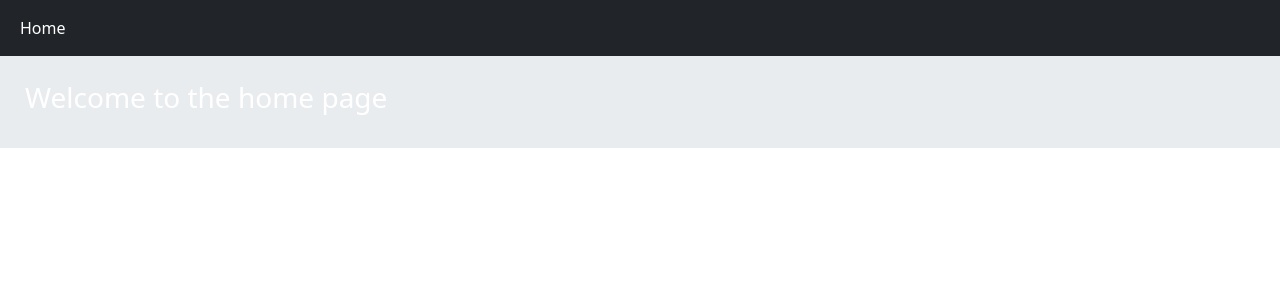
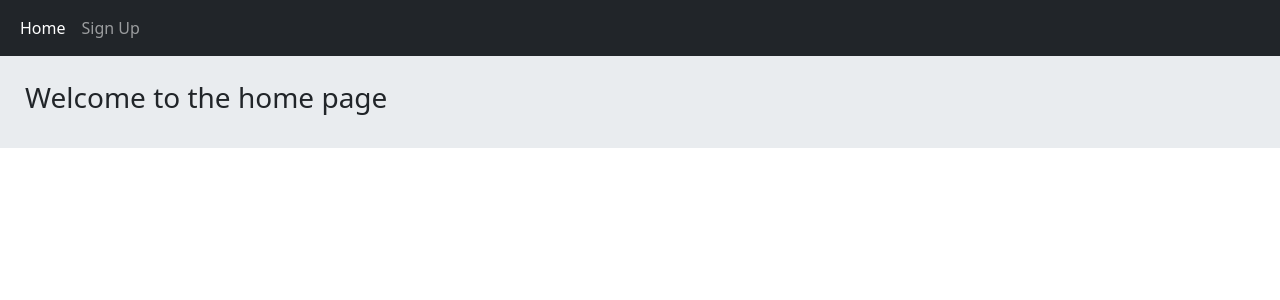
Before and after one commit to baqermarani/OnlineShop-Django, a Django app: page / in a window 1280 px wide. Shown: the top 300 px of the page. Run offline with Django 4.2, Linux system fonts and the light colour scheme; parts of the project's set-up code (start-up, migrations or seed data) failed here and were passed over.

Commit message:
Front_End

```diff
--- a/templates/base.html
+++ b/templates/base.html
@@ -7,7 +7,6 @@
     <style>
         .jumbotron {
             background-color: #e9ecef;
-            color: #fff;
             padding: 25px;
             margin-bottom: 20px;
         }
--- a/templates/inc/navbar.html
+++ b/templates/inc/navbar.html
@@ -1,7 +1,8 @@
 <nav class="navbar navbar-expand-lg navbar-dark bg-dark">
     <div class="container-fluid">
         <div class="navbar-nav">
-            <a class="nav-link active" href="">Home</a>
+            <a class="nav-link active" href="{% url 'home:home' %}">Home</a>
+            <a class="nav-link" href="{% url 'accounts:user_signup' %}">Sign Up</a>
         </div>
     </div>
 </nav>
```
Also changed, not shown: accounts/templates/accounts/signup.html (added, +11 -0 lines).
